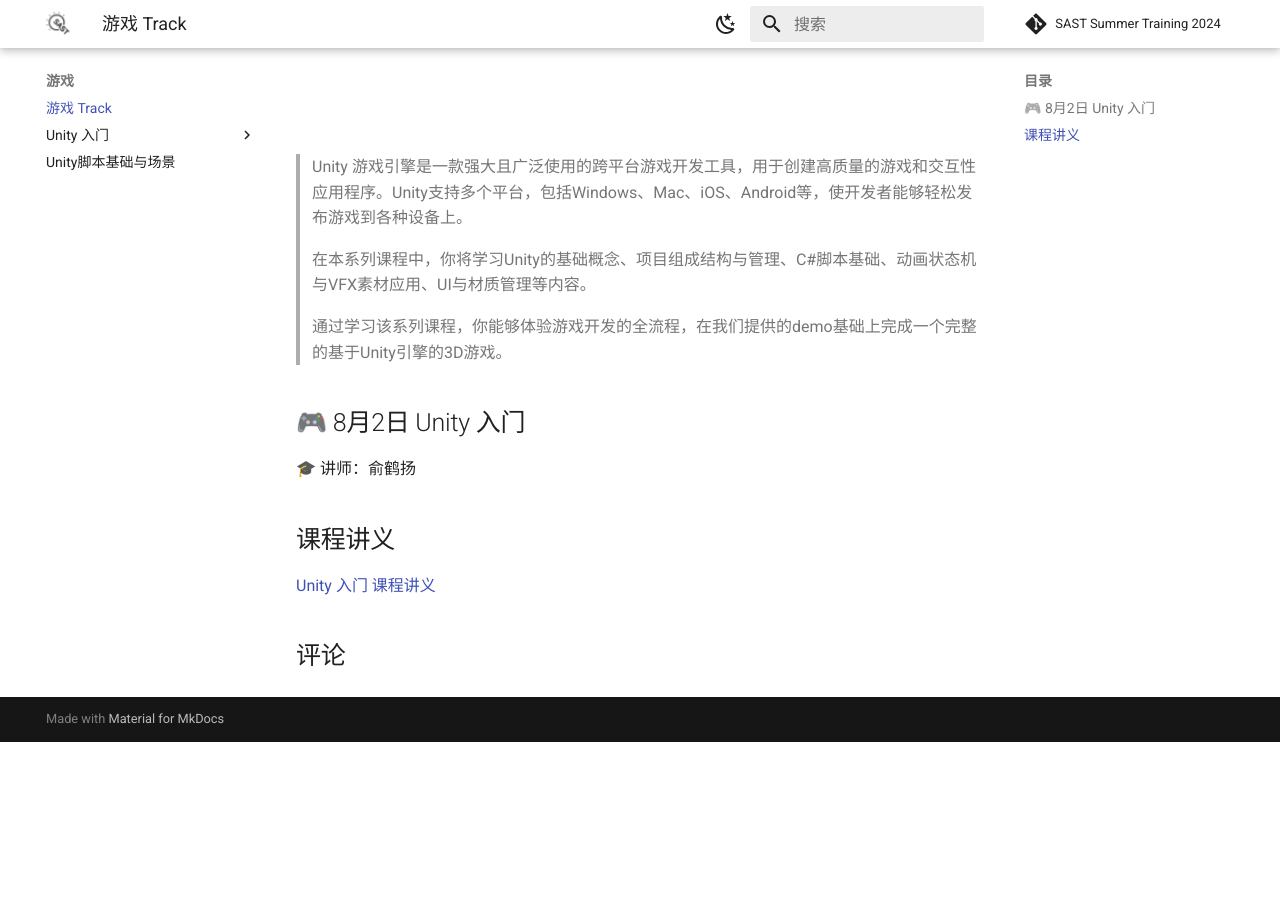
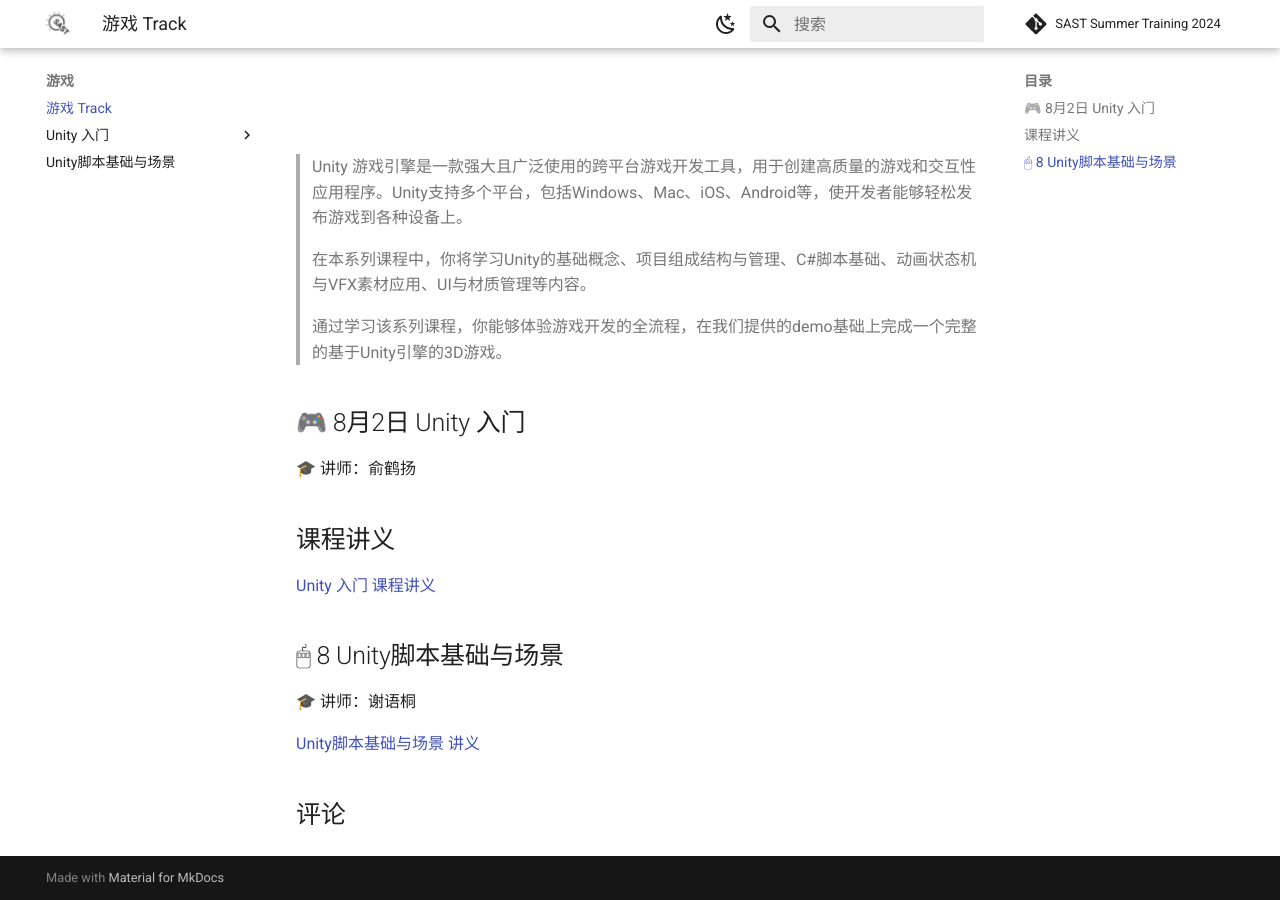
Before and after one commit to sast-summer-training-2024/sast-summer-training-2024.github.io, an MkDocs documentation site: the page built from docs/unity/index_unity.md, in a window 1280 px wide and 900 px high, scrolled down 703 px. Built offline with MkDocs 1.6.1 and Material for MkDocs 9.7.7, drawn with Linux system fonts in a browser that asks for light colours; comment, search, counter and statistics services are not loaded; before the commit the page ends 1445 px from its top, so only the background shows below that.

Commit message:
feat: add unity2 to index

```diff
--- a/docs/unity/index_unity.md
+++ b/docs/unity/index_unity.md
@@ -24,3 +24,9 @@
 ## 课程讲义
 
 [Unity 入门 课程讲义](unity_basic/handout.md)
+
+## 🖱 8 Unity脚本基础与场景
+
+🎓 讲师：谢语桐
+
+[Unity脚本基础与场景 讲义](unity2.pdf)
```
